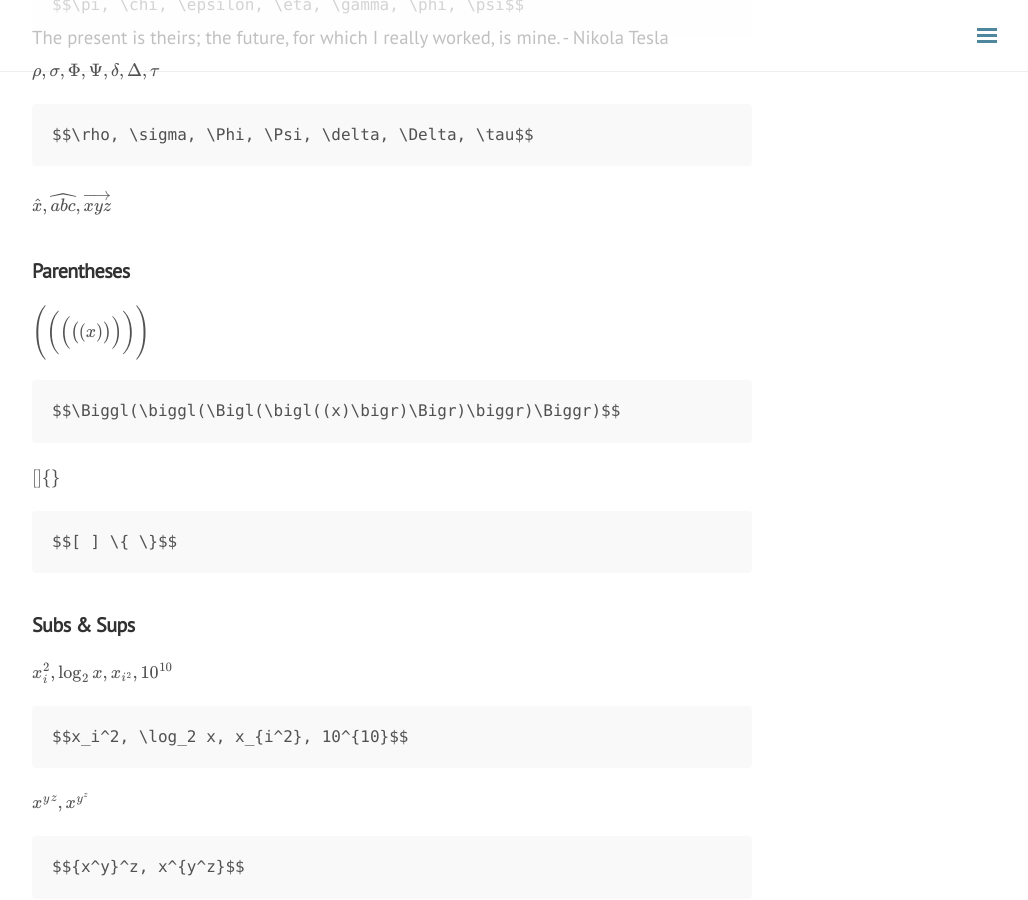
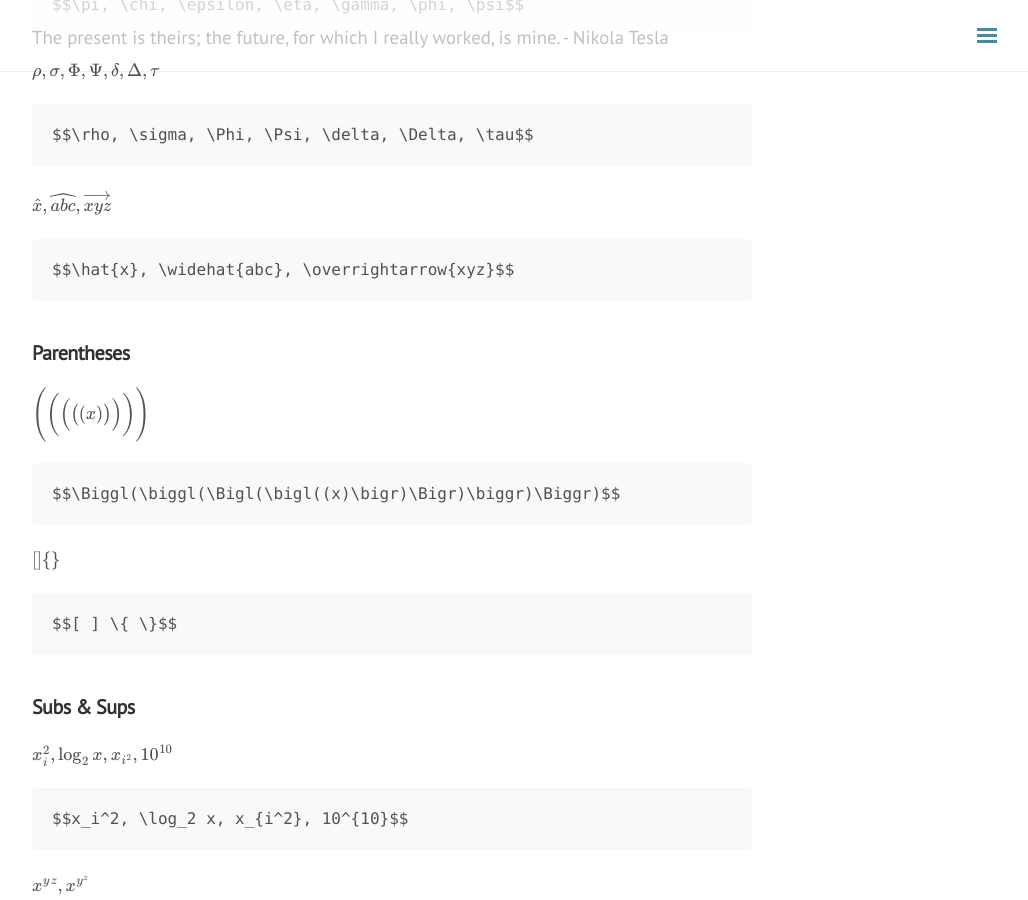
Before and after one commit to andylikescodes/andylikescodes.github.io, a Jekyll site: the page built from _posts/2017-06-15-LaTex-Mathematical-Symbols-Examples-Cheatsheets-markdown.md, in a window 1280 px wide and 900 px high, scrolled down 878 px. Shown: the whole window, without its empty margins (248-1276 px from the left). Built offline with Jekyll 4.4.1, drawn with Linux system fonts in a browser that asks for light colours; nearby versions of some CDN libraries; formulas are drawn with MathJax 3; comment, search, counter and statistics services are not loaded; some of the changed text lies outside the part shown.

Commit message:
LaTeX Cheatsheet

````diff
--- a/_posts/2017-06-15-LaTex-Mathematical-Symbols-Examples-Cheatsheets-markdown.md
+++ b/_posts/2017-06-15-LaTex-Mathematical-Symbols-Examples-Cheatsheets-markdown.md
@@ -33,6 +33,9 @@ $$\rho, \sigma, \Phi, \Psi, \delta, \Delta, \tau$$
 $$\rho, \sigma, \Phi, \Psi, \delta, \Delta, \tau$$
 ```
 $$\hat{x}, \widehat{abc}, \overrightarrow{xyz}$$
+```
+$$\hat{x}, \widehat{abc}, \overrightarrow{xyz}$$
+```
 
 ## Parentheses
 $$\Biggl(\biggl(\Bigl(\bigl((x)\bigr)\Bigr)\biggr)\Biggr)$$
@@ -82,6 +85,9 @@ $$\iiint_{D}f(x,y,z)dxdydz$$
 $$\iiint_{D}f(x,y,z)dxdydz$$
 ```
 $$\frac{\partial}{\partial{x}}f(x,y)$$
+```
+$$\frac{\partial}{\partial{x}}f(x,y)$$
+```
 
 ## Sets
 $$\cup \cap \setminus \subset \subseteq \subsetneq \supset \in \notin \emptyset \varnothing$$
````
